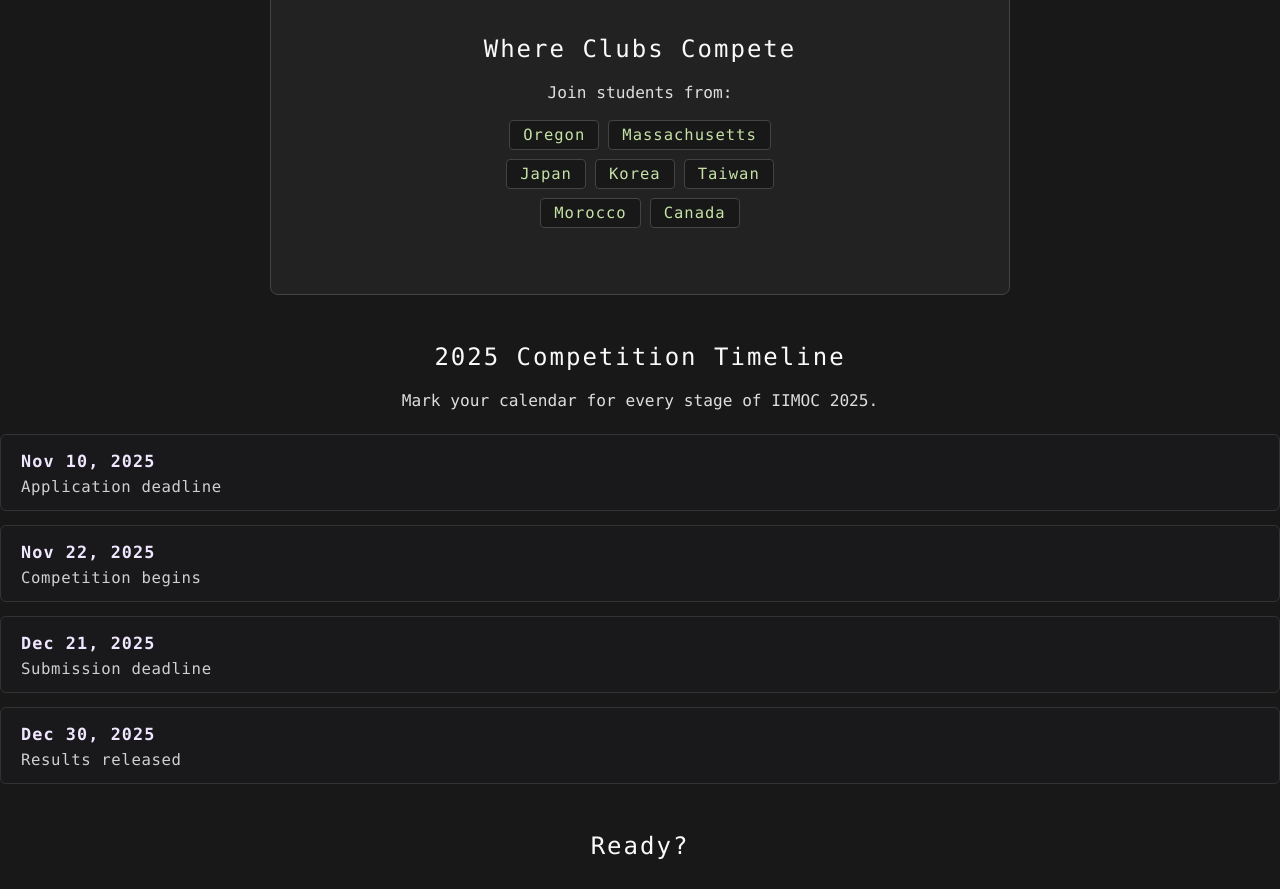
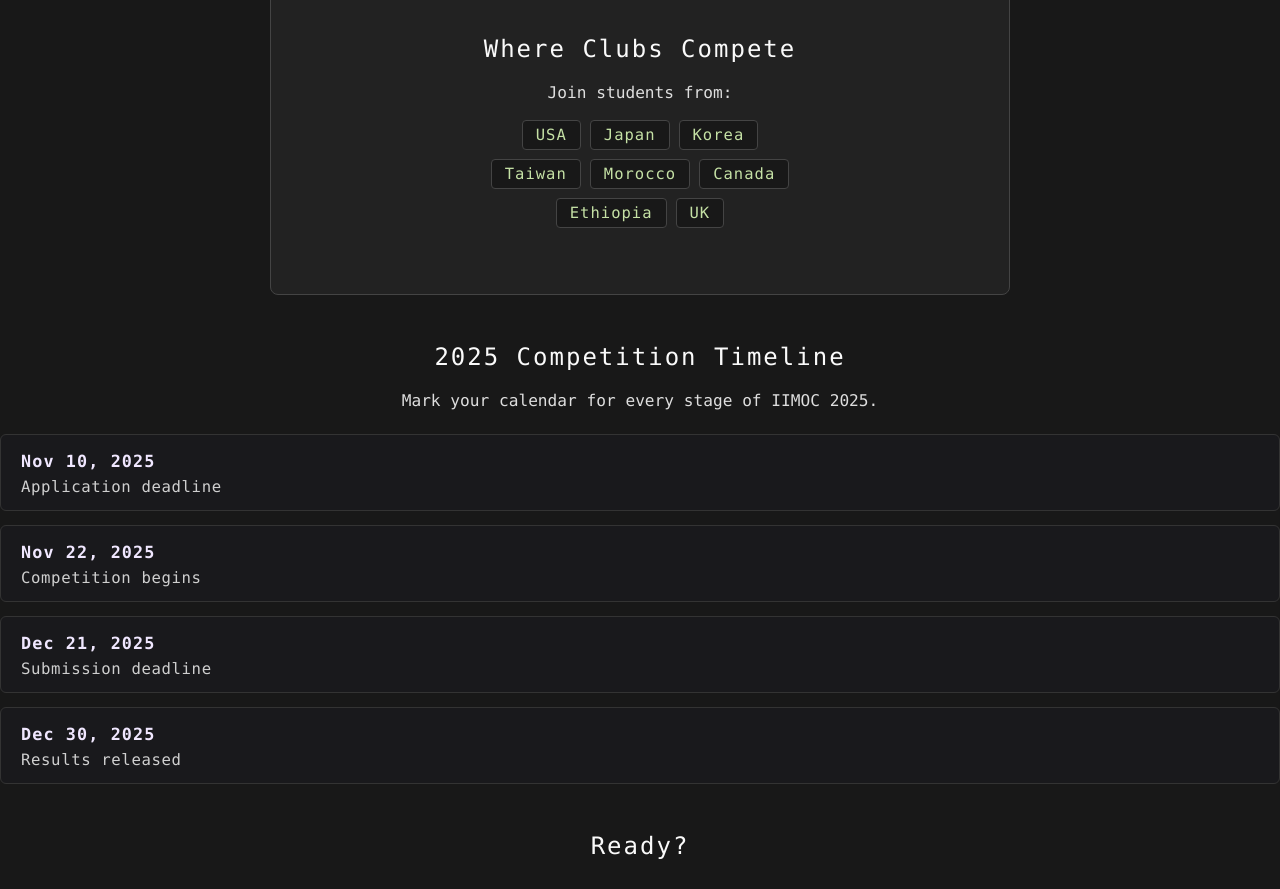
Before and after one commit to echen5503/iimoc, a plain HTML site: page index.html in a window 1280 px wide. Shown: the part 987-1876 px from the top of the page. Drawn offline with nearby package versions, Linux system fonts and the light colour scheme; a small style sheet from the web is missing.

Commit message:
homepage updates

```diff
--- a/index.html
+++ b/index.html
@@ -374,13 +374,14 @@
       </div>
       <div class="badges-wrap">
         <div class="badges">
-          <span class="badge">Oregon</span>
-          <span class="badge">Massachusetts</span>
+          <span class="badge">USA</span>
           <span class="badge">Japan</span>
           <span class="badge">Korea</span>
           <span class="badge">Taiwan</span>
           <span class="badge">Morocco</span>
           <span class="badge">Canada</span>
+          <span class="badge">Ethiopia</span>
+          <span class="badge">UK</span>
         </div>
       </div>
     </div>
@@ -420,7 +421,7 @@
             <path d="M5 12h14"></path><path d="m12 5 7 7-7 7"></path>
           </svg>
         </a>
-        <a class="btn-lg" href="/problem/test.html" target="_blank" rel="noopener noreferrer">
+        <a class="btn-lg" href="/problem.html?pid=Permutation" target="_blank" rel="noopener noreferrer">
           View Sample Problem
           <svg class="icon" viewBox="0 0 24 24" fill="none" stroke="currentColor" stroke-linecap="round" stroke-linejoin="round">
             <path d="M5 12h14"></path><path d="m12 5 7 7-7 7"></path>
```
